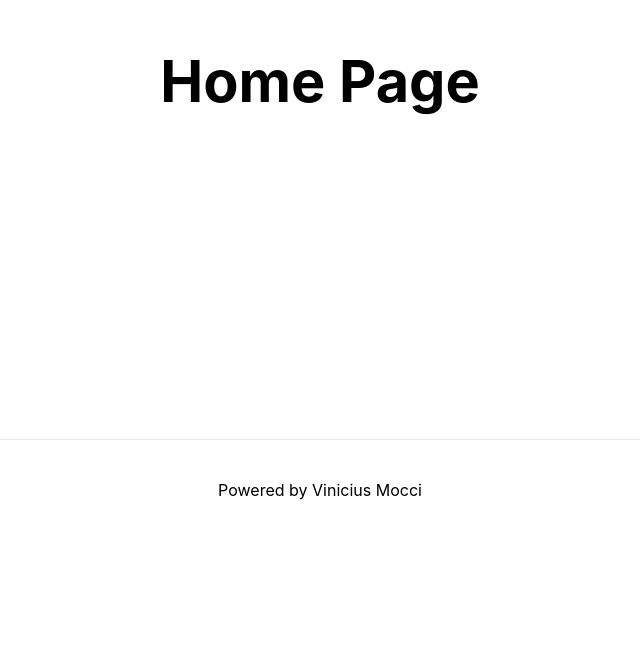
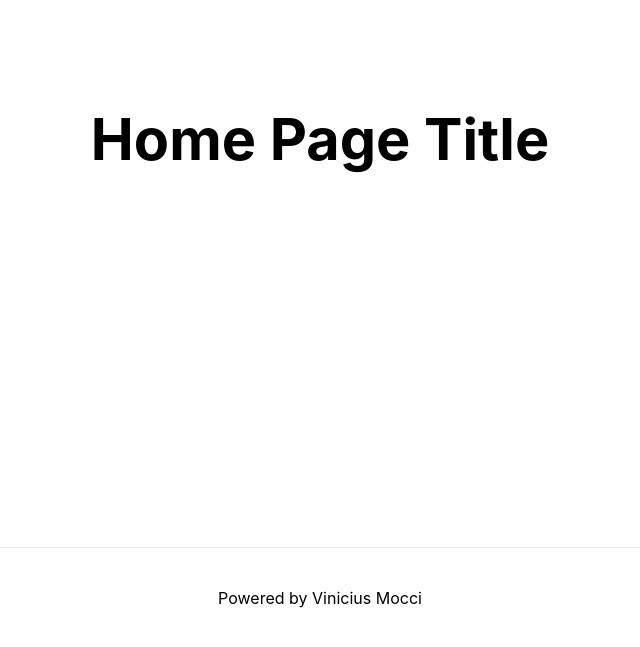
Before and after one commit to vinimocci/human-resources-web-product, a Next.js app: page /home in a window 1280 px wide. Shown: the part 261-908 px from the top of the page, without its empty margins (320-960 px from the left). Before the commit the page ends 800 px from the top, so only its background shows below. Built offline with nearby package versions, Linux system fonts and the light colour scheme; sample sign-in values are in the browser's storage.

Commit message:
#logout-feature: separated main footer from components

```diff
--- a/_app.js
+++ b/_app.js
@@ -1,6 +1,6 @@
 import { debounce } from 'lodash'
 import { useRouter } from 'next/router'
-import styles from './styles/Home.module.css'
+import styles from './styles/Base.module.css'
 import { LoadingOutlined } from '@ant-design/icons'
 
 import
@@ -10,7 +10,7 @@ React,
   useState
 } from 'react'
 
-const LoginSession = (WrappedComponent) => {
+const SessionWrap = (WrappedComponent) => {
 
   const EnhancedComponent = (props) => {
     const router = useRouter();
@@ -34,10 +34,30 @@ const LoginSession = (WrappedComponent) => {
       return <div className={styles.loadingComponent}> <LoadingOutlined style={{color:"green", fontSize:"100px"}} /></div>;
     }
 
-    return <WrappedComponent {...props} />;
+    return (
+      <div className={styles.body}>
+        <header>
+          {/*insert the header here*/}
+        </header>
+
+        <main className={styles.main}>
+          <WrappedComponent {...props} />
+        </main>
+
+        <footer className={styles.footer}>
+          <a
+            href="https://www.linkedin.com/in/vinicius-mocci/"
+            target="_blank"
+            rel="noopener noreferrer"
+          >
+            Powered by{' '} Vinicius Mocci
+          </a>
+        </footer>
+      </div>
+    ) ;
   };
 
   return EnhancedComponent;
 };
 
-export default LoginSession;
+export default SessionWrap;
--- a/pages/home/index.js
+++ b/pages/home/index.js
@@ -1,5 +1,5 @@
 import Head from 'next/head';
-import LoginSession from '../../_app';
+import SessionWrap from '../../_app';
 import styles from '../../styles/Home.module.css';
 
 const Home = () => {
@@ -10,74 +10,12 @@ const Home = () => {
         <link rel="icon" href="/favicon.ico" />
       </Head>
 
-      <main>
         <h1 className={styles.title}>
-          Home Page
+          Home Page Title
         </h1>
-      </main>
 
-      <footer>
-        <a
-          href="https://www.linkedin.com/in/vinicius-mocci/"
-          target="_blank"
-          rel="noopener noreferrer"
-        >
-          Powered by{' '} Vinicius Mocci
-        </a>
-      </footer>
-
-      <style jsx>{`
-        main {
-          padding: 5rem 0;
-          flex: 1;
-          display: flex;
-          flex-direction: column;
-          justify-content: center;
-          align-items: center;
-        }
-        footer {
-          width: 100%;
-          height: 100px;
-          border-top: 1px solid #eaeaea;
-          display: flex;
-          justify-content: center;
-          align-items: center;
-        }
-        footer img {
-          margin-left: 0.5rem;
-        }
-        footer a {
-          display: flex;
-          justify-content: center;
-          align-items: center;
-          text-decoration: none;
-          color: inherit;
-        }
-        code {
-          background: #fafafa;
-          border-radius: 5px;
-          padding: 0.75rem;
-          font-size: 1.1rem;
-          font-family: Menlo, Monaco, Lucida Console, Liberation Mono,
-            DejaVu Sans Mono, Bitstream Vera Sans Mono, Courier New, monospace;
-        }
-      `}</style>
-
-      <style jsx global>{`
-        html,
-        body {
-          padding: 0;
-          margin: 0;
-          font-family: -apple-system, BlinkMacSystemFont, Segoe UI, Roboto,
-            Oxygen, Ubuntu, Cantarell, Fira Sans, Droid Sans, Helvetica Neue,
-            sans-serif;
-        }
-        * {
-          box-sizing: border-box;
-        }
-      `}</style>
     </div>
   )
 }
 
-export default LoginSession(Home);
+export default SessionWrap(Home);
--- /dev/null
+++ b/styles/Base.module.css
@@ -0,0 +1,40 @@
+.loadingComponent {
+  height: 100vh;
+  display: flex;
+  align-items: center;
+  justify-content: center;
+}
+
+.footer {
+  width: 100%;
+  height: 100px;
+  border-top: 1px solid #eaeaea;
+  display: flex;
+  justify-content: center;
+  align-items: center;
+}
+
+.footer a {
+  display: flex;
+  justify-content: center;
+  align-items: center;
+  text-decoration: none;
+  color: inherit;
+}
+
+.main {
+  flex: 1;
+  display: flex;
+  flex-direction: column;
+  justify-content: center;
+  align-items: center;
+}
+
+.body {
+  padding: 0;
+  margin: 0;
+  font-family: -apple-system, BlinkMacSystemFont, Segoe UI, Roboto,
+    Oxygen, Ubuntu, Cantarell, Fira Sans, Droid Sans, Helvetica Neue,
+    sans-serif;
+    box-sizing: border-box;
+}
```
Also changed, not shown: pages/index.js (+2 -12 lines), styles/Home.module.css (line endings or trailing spaces).
